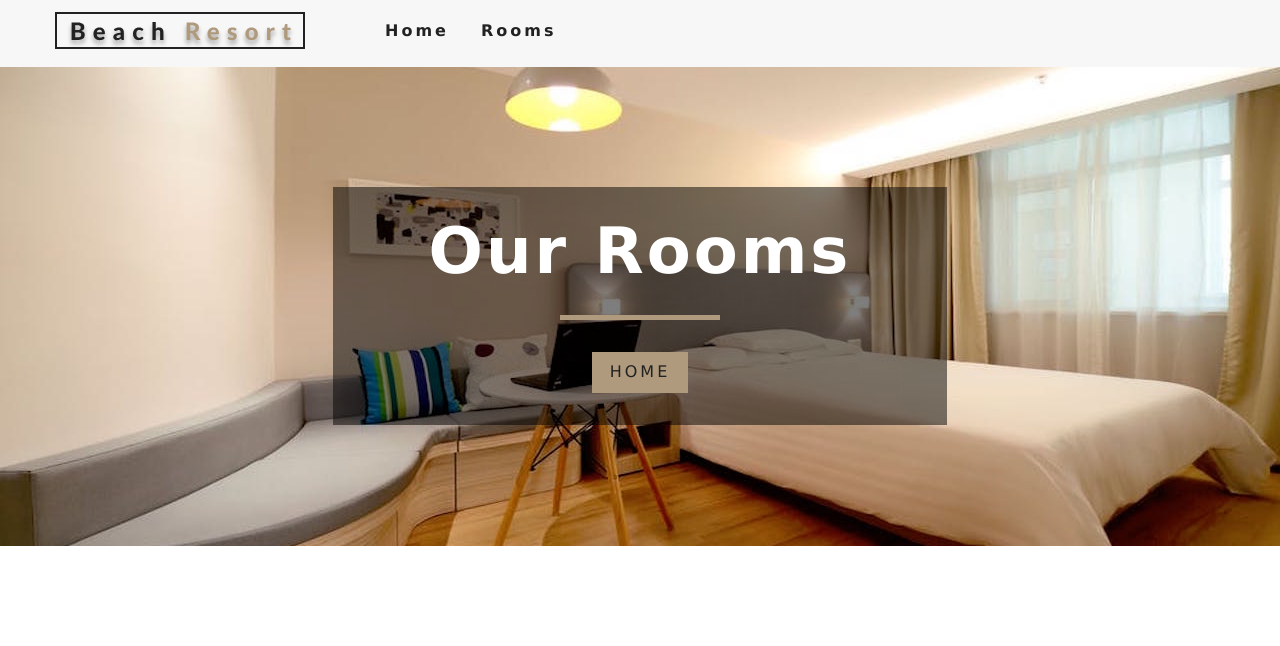
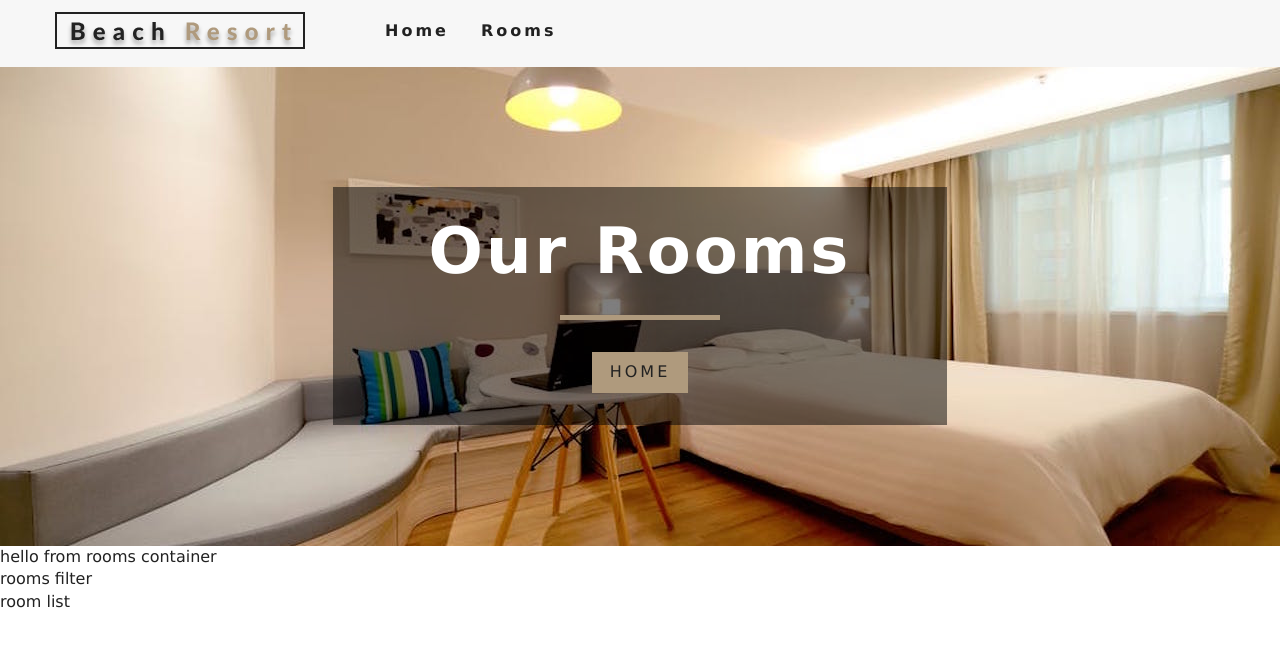
Before and after one commit to miaawong/Beach-Resort, a React (Create React App) app: page /rooms in a window 1280 px wide. Shown: the top 646 px of the page. Built offline with nearby package versions, Linux system fonts and the light colour scheme.

Commit message:
roomsContainer has 2 different ways to consume the context, one with <context.consumer/>, 2nd: with higher order component

```diff
--- /dev/null
+++ b/src/components/RoomsContainer.js
@@ -0,0 +1,44 @@
+import React from "react";
+// does the filtering
+import RoomsFilter from "./RoomsFilter";
+// retrieves the filtered rooms
+import RoomsList from "./RoomsList";
+import { withRoomConsumer } from "../context";
+import Loading from "./Loading";
+
+// with higher order component
+function RoomContainer({ context }) {
+    const { rooms, loading, sortedRooms } = context;
+    if (loading) {
+        return <Loading />;
+    }
+    return (
+        <div>
+            hello from rooms container
+            <RoomsFilter rooms={rooms} />
+            <RoomsList rooms={sortedRooms} />
+        </div>
+    );
+}
+
+export default withRoomConsumer(RoomContainer);
+
+// export default function RoomsContainer() {
+//     return (
+//         <RoomConsumer>
+//             {value => {
+//                 const { rooms, loading, sortedRooms } = value;
+//                 if (loading) {
+//                     return <Loading />;
+//                 }
+//                 return (
+//                     <div>
+//                         hello from rooms container
+//                         <RoomsFilter rooms={rooms} />
+//                         <RoomsList rooms={sortedRooms} />
+//                     </div>
+//                 );
+//             }}
+//         </RoomConsumer>
+//     );
+// }
--- /dev/null
+++ b/src/components/RoomsFilter.js
@@ -0,0 +1,5 @@
+import React from "react";
+
+export default function RoomsFilter() {
+    return <div>rooms filter</div>;
+}
--- /dev/null
+++ b/src/components/RoomsList.js
@@ -0,0 +1,5 @@
+import React from "react";
+
+export default function RoomList() {
+    return <div>room list</div>;
+}
--- a/src/context.js
+++ b/src/context.js
@@ -55,5 +55,14 @@ class RoomProvider extends Component {
 }
 
 const RoomConsumer = RoomContext.Consumer;
-
+//higher order component
+export function withRoomConsumer(Component) {
+    return function ConsumerWrapper(props) {
+        return (
+            <RoomConsumer>
+                {value => <Component {...props} context={value} />}
+            </RoomConsumer>
+        );
+    };
+}
 export { RoomProvider, RoomConsumer, RoomContext };
--- a/src/pages/Rooms.js
+++ b/src/pages/Rooms.js
@@ -2,9 +2,11 @@ import React from "react";
 import Hero from "../components/Hero";
 import Banner from "../components/Banner";
 import { Link } from "react-router-dom";
+import RoomsContainer from "../components/RoomsContainer";
 
 export default function Rooms() {
     return (
+        <>
             <Hero hero="roomsHero">
                 <Banner title="Our rooms">
                     <Link to="/" className="btn-primary">
@@ -12,5 +14,7 @@ export default function Rooms() {
                     </Link>
                 </Banner>
             </Hero>
+            <RoomsContainer />
+        </>
     );
 }
```
Lines whose indentation alone changed are shown as unchanged.
